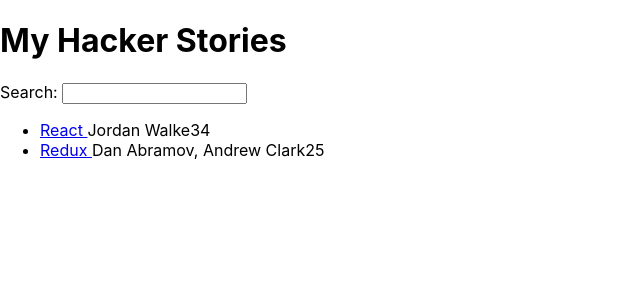
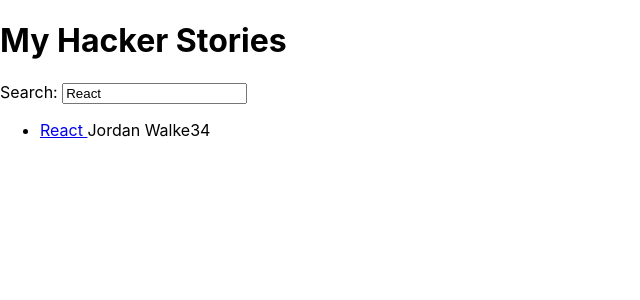
Before and after one commit to subhadeepghoshal/my-reference, a React (Create React App) app in the folder road2react/hacker-stories/: page / in a window 1280 px wide. Shown: the top 300 px of the page, without its empty margins (0-640 px from the left). Built offline with nearby package versions, Linux system fonts and the light colour scheme.

Commit message:
Road2React Fundamentals - Side-Effects Complete
Used useEffect hook to store last search text in local storage whenever searchTerm value changes

```diff
--- a/road2react/hacker-stories/src/App.js
+++ b/road2react/hacker-stories/src/App.js
@@ -20,11 +20,18 @@
     },
   ];
 
-  const [searchTerm, setSearchTerm] = React.useState("");
+  const [searchTerm, setSearchTerm] = React.useState(
+    localStorage.getItem("search") || "React"
+  );
+
+  React.useEffect(() => {
+    localStorage.setItem('search', searchTerm);
+  }, [searchTerm]);
 
   const handleSearch = (event) => {
     setSearchTerm(event.target.value);
   };
+
 
   const searchedStories = stories.filter(function (story) {
     return story.title.toLowerCase().includes(searchTerm.toLowerCase());
@@ -41,13 +48,13 @@
 
 const List = ({ list }) => (
   <ul>
-    {list.map(({objectId, ...item}) => (
+    {list.map(({ objectId, ...item }) => (
       <Item key={objectId} {...item} />
     ))}
   </ul>
 );
 
-const Item = ({url,title,author,num_comments,points }) => (
+const Item = ({ url, title, author, num_comments, points }) => (
   <li>
     <span>
       <a href={url}>{title}</a>
@@ -58,16 +65,11 @@
   </li>
 );
 
-const Search = ({search, onSearch}) => {
+const Search = ({ search, onSearch }) => {
   return (
     <div>
       <label htmlFor="search">Search: </label>
-      <input
-        id="search"
-        type="text"
-        value={search}
-        onChange={onSearch}
-      />
+      <input id="search" type="text" value={search} onChange={onSearch} />
       {/* <p>
         Searching for <strong>{searchTerm}</strong>.
       </p> */}
```
